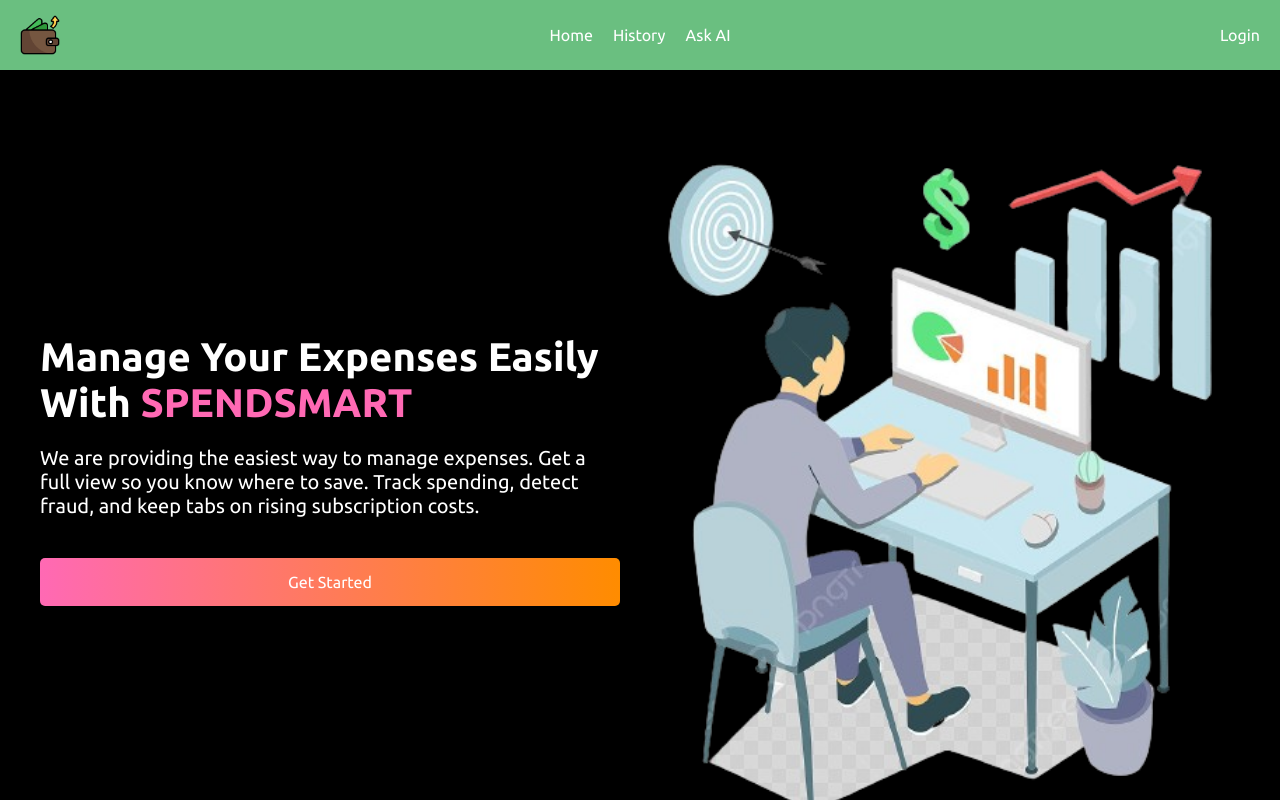
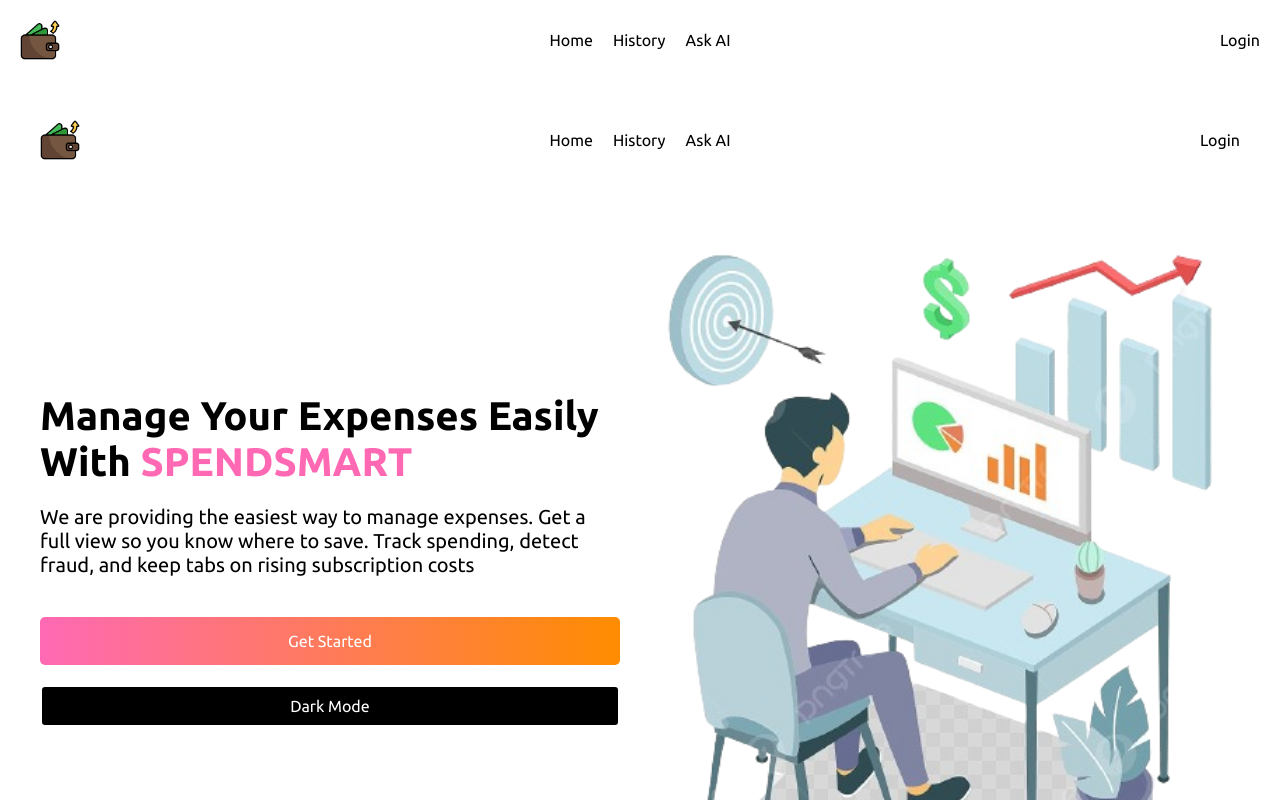
Before and after one commit to Pritam-Raj/ExpenseTracker, a React (Vite) app: page / in a window 1280 px wide. Built offline with nearby package versions, Linux system fonts and the light colour scheme.

Commit message:
darkmodelightmode

```diff
--- a/src/components/Navbar.css
+++ b/src/components/Navbar.css
@@ -3,40 +3,48 @@
   justify-content: space-between;
   align-items: center;
   padding: 20px;
-    background-color: #000;
-    color: #fff;
   width: 100%;
   box-sizing: border-box;
 }
 
-  .logo {
+.navbar.dark-mode {
+  background-color: #000;
+  color: #fff;
+}
+
+.navbar.light-mode {
+  background-color: #fff;
+  color: #000;
+}
+
+.navbar .logo {
   height: 40px;
 }
 
-  .nav-links {
+.navbar .nav-links {
   display: flex;
   gap: 20px;
 }
 
-  .nav-links a {
-    color: #fff;
+.navbar .nav-links a {
+  color: inherit;
   text-decoration: none;
   font-size: 1rem;
   transition: color 0.3s ease;
 }
 
-  .nav-links a:hover {
+.navbar .nav-links a:hover {
   color: #ff69b4; /* Use your brand's color */
 }
 
-  .login {
-    color: #fff;
+.navbar .login {
+  color: inherit;
   text-decoration: none;
   font-size: 1rem;
   transition: color 0.3s ease;
 }
 
-  .login:hover {
+.navbar .login:hover {
   color: #ff69b4; /* Use your brand's color */
 }
 
--- a/src/components/Navbar.jsx
+++ b/src/components/Navbar.jsx
@@ -2,9 +2,10 @@
 import { Link } from 'react-router-dom';
 import './Navbar.css';
 import logoImg from "../assets/expenses.png";
-const Navbar = () => {
+
+const Navbar = ({ isDarkMode }) => {
   return (
-    <div className='navbar'>
+    <div className={`navbar ${isDarkMode ? 'dark-mode' : 'light-mode'}`}>
       <img className='logo' src={logoImg} alt="logo" />
       <div className='nav-links'>
         <Link className="home" to="/">Home</Link>
--- a/src/index.css
+++ b/src/index.css
@@ -16,10 +16,9 @@
   background-color: #111;
   /* padding: 20px; */
 }
-
+/*
 .navbar{
   height: 70px;
   width: 100%;
-  background-color:rgb(106, 191, 128)
-  /* border-radius: 10px; */
- }
+  background-color:#021E2F
+ }  */
--- a/src/pages/Home.css
+++ b/src/pages/Home.css
@@ -11,8 +11,8 @@
     flex-direction: column;
     justify-content: space-between;
     align-items: center;
-    color: #fff;
-    background-color: #000;
+    color: #000;
+    background-color: #fff;
     min-height: 100vh;
     padding: 20px;
     box-sizing: border-box;
@@ -70,7 +70,6 @@
     width: 100%;
     max-width: 700px;
     animation: float 6s ease-in-out infinite, rotate 10s linear infinite;
-    /* filter: drop-shadow(0 0 20px rgba(255, 105, 180, 0.5)); */
   }
 
   .hero {
@@ -81,7 +80,6 @@
 
   .hero:hover {
     transform: scale(1.05);
-    /* filter: blur(1px); */
   }
 
   @keyframes float {
@@ -92,7 +90,6 @@
       transform: translateY(-20px);
     }
   }
-
 
   .trusted-by-section {
     text-align: center;
@@ -124,3 +121,77 @@
       max-width: 50%;
     }
   }
+
+  /* Dark Mode Styles */
+  .dark-mode {
+    background-color: #021E2F; /* Dark background color */
+    color: #fff;
+  }
+
+  .dark-mode .hero-content {
+    color: #fff; /* White text color in dark mode */
+  }
+
+  .dark-mode .get-started-btn {
+    background: linear-gradient(to right, #ff69b4, #ff8c00);
+    color: #fff;
+  }
+
+  .dark-mode .hero-content .brand-name {
+    color: #ff69b4; /* Brand color remains unchanged */
+  }
+
+  .dark-mode .trusted-by-section p {
+    color: #fff; /* White text color in dark mode */
+  }
+
+  .dark-mode .dark-mode-btn {
+    background: #fff;
+    color: #000;
+  }
+
+  /* Light Mode Styles */
+  .light-mode {
+    background-color: #fff; /* Light background color */
+    color: #000;
+  }
+
+  .light-mode .hero-content {
+    color: #000; /* Black text color in light mode */
+  }
+
+  .light-mode .get-started-btn {
+    background: linear-gradient(to right, #ff69b4, #ff8c00);
+    color: #fff;
+  }
+
+  .light-mode .hero-content .brand-name {
+    color: #ff69b4; /* Brand color remains unchanged */
+  }
+
+  .light-mode .trusted-by-section p {
+    color: #000; /* Black text color in light mode */
+  }
+
+  .light-mode .dark-mode-btn {
+    background: #000;
+    color: #fff;
+  }
+
+  /* Button Styles */
+  .dark-mode-btn {
+    background: #000;
+    color: #fff;
+    padding: 10px 20px;
+    border: 2px solid #fff;
+    cursor: pointer;
+    font-size: 1rem;
+    border-radius: 5px;
+    transition: background 0.3s ease, color 0.3s ease;
+    margin-top: 20px; /* Adjust as needed */
+  }
+
+  .dark-mode-btn:hover {
+    background: #fff;
+    color: #000;
+  }
--- a/src/pages/Home.jsx
+++ b/src/pages/Home.jsx
@@ -1,15 +1,26 @@
-import React from 'react';
+import React, { useState } from 'react';
 import './Home.css';
 import heroimg from '../assets/heroimg5new.png';
+import Navbar from '../components/Navbar.jsx';
 
 const Home = () => {
+  const [isDarkMode, setIsDarkMode] = useState(false);
+
+  const toggleDarkMode = () => {
+    setIsDarkMode(prevMode => !prevMode);
+  };
+
   return (
-    <div className="home-container">
+    <div className={`home-container ${isDarkMode ? 'dark-mode' : ''}`}>
+      <Navbar isDarkMode={isDarkMode} />
       <div className="hero-section">
         <div className="hero-content">
           <h1>Manage Your Expenses Easily With <span className="brand-name">SPENDSMART</span></h1>
-          <p>We are providing the easiest way to manage expenses. Get a full view so you know where to save. Track spending, detect fraud, and keep tabs on rising subscription costs.</p>
+          <p className="typing-text">We are providing the easiest way to manage expenses. Get a full view so you know where to save. Track spending, detect fraud, and keep tabs on rising subscription costs</p>
           <button className="get-started-btn">Get Started</button>
+          <button className="dark-mode-btn" onClick={toggleDarkMode}>
+            {isDarkMode ? 'Light Mode' : 'Dark Mode'}
+          </button>
         </div>
         <div className="hero-image">
           <img className="hero" src={heroimg} alt="Hero" />
```
Lines whose indentation alone changed are shown as unchanged.
